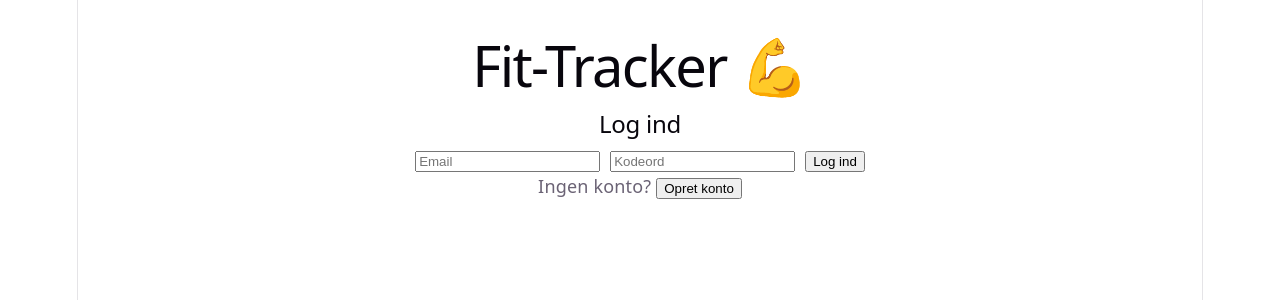
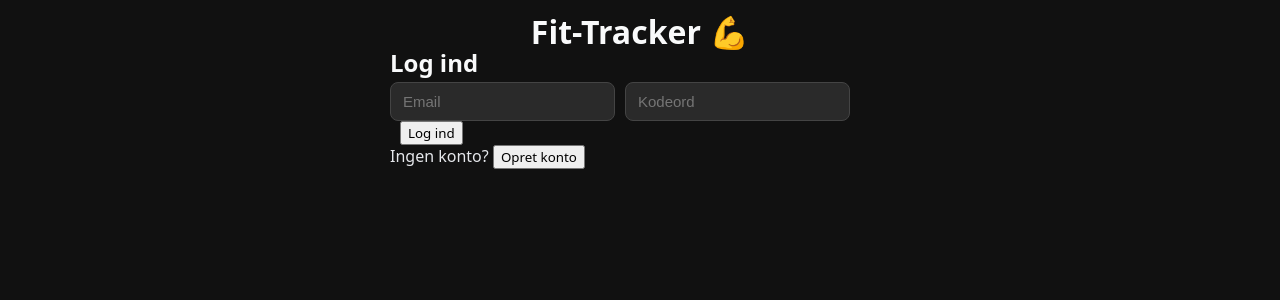
Before and after one commit to cokkiecount-collab/Fit-Tracker, a React (Vite) app: page / in a window 1280 px wide. Shown: the top 300 px of the page. Built offline with nearby package versions, Linux system fonts and the light colour scheme.

Commit message:
Sæt mørkt tema som standard

```diff
--- a/src/index.css
+++ b/src/index.css
@@ -1,111 +1,48 @@
 :root {
-  --text: #6b6375;
-  --text-h: #08060d;
-  --bg: #fff;
-  --border: #e5e4e7;
-  --code-bg: #f4f3ec;
-  --accent: #aa3bff;
-  --accent-bg: rgba(170, 59, 255, 0.1);
-  --accent-border: rgba(170, 59, 255, 0.5);
-  --social-bg: rgba(244, 243, 236, 0.5);
-  --shadow:
-    rgba(0, 0, 0, 0.1) 0 10px 15px -3px, rgba(0, 0, 0, 0.05) 0 4px 6px -2px;
-
-  --sans: system-ui, 'Segoe UI', Roboto, sans-serif;
-  --heading: system-ui, 'Segoe UI', Roboto, sans-serif;
-  --mono: ui-monospace, Consolas, monospace;
-
-  font: 18px/145% var(--sans);
-  letter-spacing: 0.18px;
-  color-scheme: light dark;
-  color: var(--text);
-  background: var(--bg);
-  font-synthesis: none;
-  text-rendering: optimizeLegibility;
+  font: 16px/145% system-ui, 'Segoe UI', Roboto, sans-serif;
+  color: #e5e7eb;
+  background: #111111;
   -webkit-font-smoothing: antialiased;
-  -moz-osx-font-smoothing: grayscale;
-
-  @media (max-width: 1024px) {
-    font-size: 16px;
-  }
-}
-
-@media (prefers-color-scheme: dark) {
-  :root {
-    --text: #9ca3af;
-    --text-h: #f3f4f6;
-    --bg: #16171d;
-    --border: #2e303a;
-    --code-bg: #1f2028;
-    --accent: #c084fc;
-    --accent-bg: rgba(192, 132, 252, 0.15);
-    --accent-border: rgba(192, 132, 252, 0.5);
-    --social-bg: rgba(47, 48, 58, 0.5);
-    --shadow:
-      rgba(0, 0, 0, 0.4) 0 10px 15px -3px, rgba(0, 0, 0, 0.25) 0 4px 6px -2px;
-  }
-
-  #social .button-icon {
-    filter: invert(1) brightness(2);
-  }
-}
-
-#root {
-  width: 1126px;
-  max-width: 100%;
-  margin: 0 auto;
-  text-align: center;
-  border-inline: 1px solid var(--border);
-  min-height: 100svh;
-  display: flex;
-  flex-direction: column;
-  box-sizing: border-box;
 }
 
 body {
   margin: 0;
+  background: #111111;
+  color: #e5e7eb;
 }
 
-h1,
-h2 {
-  font-family: var(--heading);
-  font-weight: 500;
-  color: var(--text-h);
+#root {
+  width: 100%;
+  max-width: 100%;
+  margin: 0 auto;
+  min-height: 100svh;
+  background: #111111;
+  color: #e5e7eb;
 }
 
-h1 {
-  font-size: 56px;
-  letter-spacing: -1.68px;
-  margin: 32px 0;
-  @media (max-width: 1024px) {
-    font-size: 36px;
-    margin: 20px 0;
-  }
+h1, h2, h3 {
+  color: #f9fafb;
+  margin: 0 0 8px;
 }
-h2 {
-  font-size: 24px;
-  line-height: 118%;
-  letter-spacing: -0.24px;
-  margin: 0 0 8px;
-  @media (max-width: 1024px) {
-    font-size: 20px;
-  }
-}
+
 p {
   margin: 0;
 }
 
-code,
-.counter {
-  font-family: var(--mono);
-  display: inline-flex;
-  border-radius: 4px;
-  color: var(--text-h);
+input {
+  background: #2a2a2a;
+  color: white;
+  border: 1px solid #444;
+  border-radius: 8px;
+  padding: 10px 12px;
+  font-size: 15px;
+  outline: none;
 }
 
-code {
-  font-size: 15px;
-  line-height: 135%;
-  padding: 4px 8px;
-  background: var(--code-bg);
+input:focus {
+  border-color: #4ade80;
 }
+
+button {
+  font-family: inherit;
+}
```
